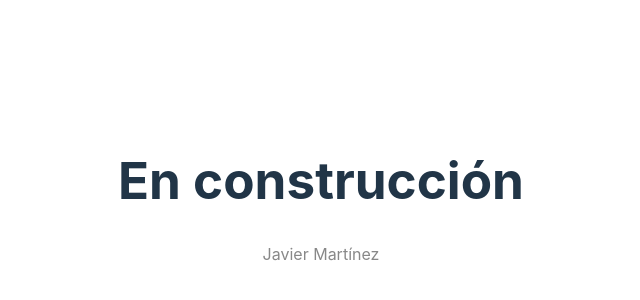
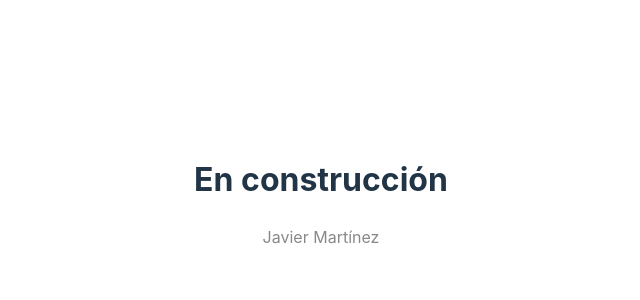
Before and after one commit to javiermrtnez/portfolio, a React (Vite) app: page / in a window 1280 px wide. Shown: the part 200-500 px from the top of the page, without its empty margins (319-959 px from the left). Built offline with nearby package versions, Linux system fonts and the light colour scheme.

Commit message:
style: changed title font-size and

```diff
--- a/src/App.css
+++ b/src/App.css
@@ -1,8 +1,11 @@
 #root {
-  max-width: 1280px;
   margin: 0 auto;
-  padding: 2rem;
+  padding: 1rem;
   text-align: center;
+}
+
+h1 {
+  font-size: 2em;
 }
 
 .read-the-docs {
--- a/src/index.css
+++ b/src/index.css
@@ -20,15 +20,8 @@ body {
   margin: 0;
   display: flex;
   place-items: center;
-  min-width: 320px;
   min-height: 100%;
 }
-
-h1 {
-  font-size: 3.2em;
-  line-height: 1.1;
-}
-
 
 @media (prefers-color-scheme: light) {
   :root {
```
